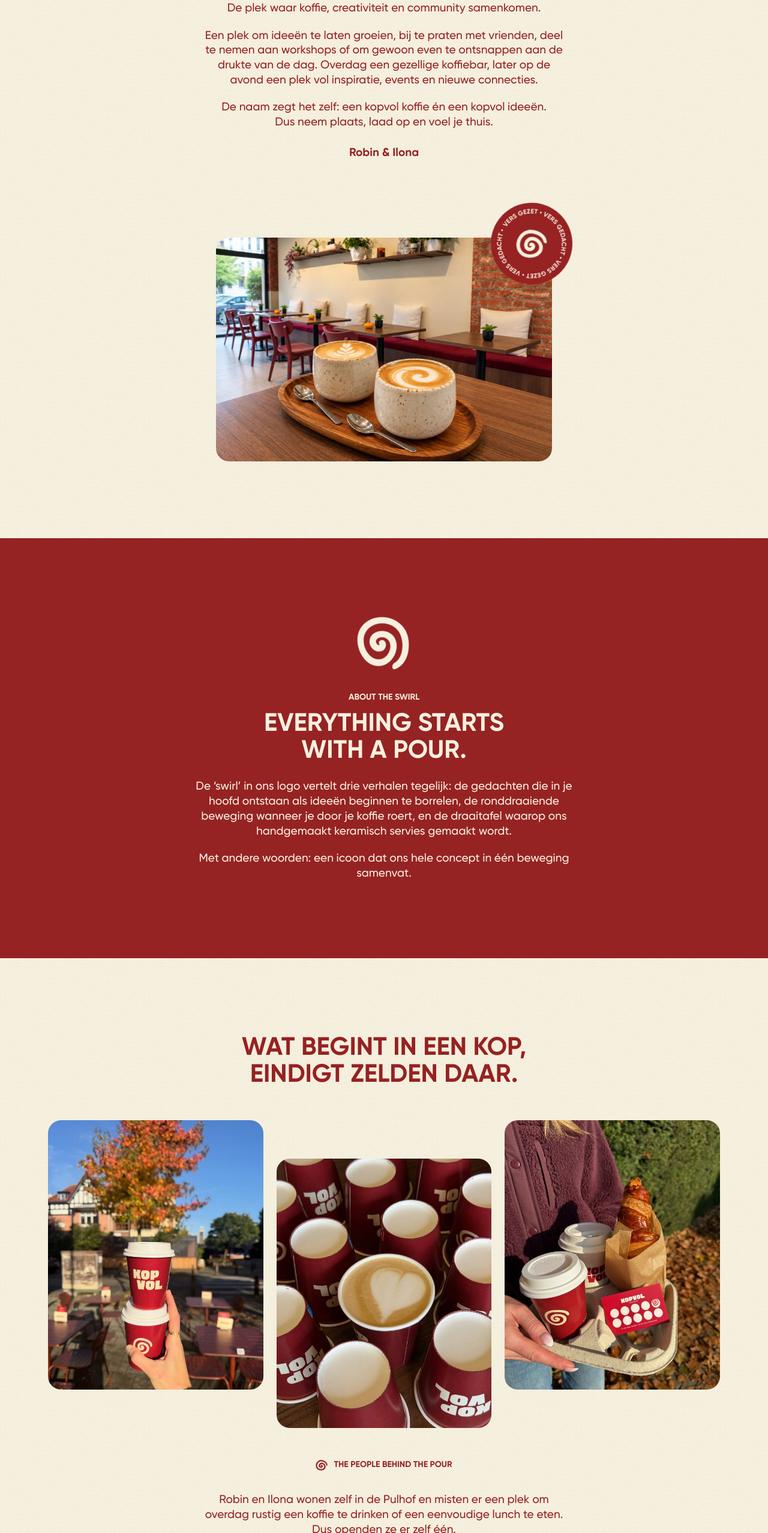
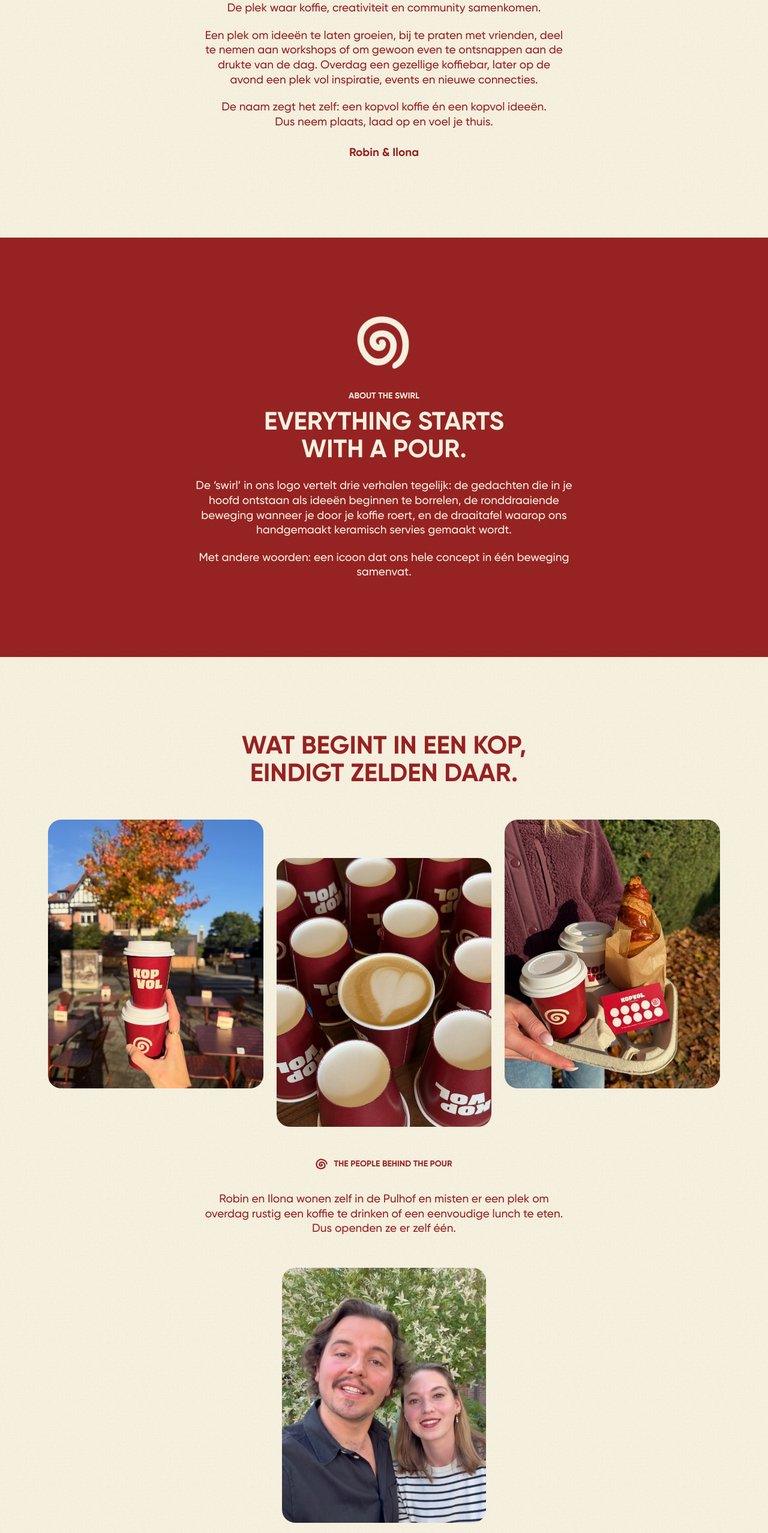
Before and after one commit to arnoldverhoeven/kopvol, a plain HTML site: page v4/index.html in a window 1280 px wide. Shown: the part 245-2800 px from the top of the page at 60% size. Drawn offline with Linux system fonts and the light colour scheme.

Commit message:
v4: remove the lattes photo with sticker, close the home page with Robin & Ilona and their photo
Co-Authored-By: Claude Sonnet 5.5 <noreply@anthropic.com>
Claude-Session: https://claude.ai/code/session_01HwUrNbGi4zSygEXY6pGA3F

```diff
--- a/v4/index.html
+++ b/v4/index.html
@@ -68,17 +68,12 @@ h2,.txt h1{font-size:clamp(26px,3.6vw,42px)}
 .pic:hover img{transform:scale(1.045)}
 
 /* ---- verhaal ---- */
-.open,.trio{position:relative;max-width:calc(1120px + 2*var(--pad));margin:0 auto;padding:0 var(--pad)}
+.duo,.trio{position:relative;max-width:calc(1120px + 2*var(--pad));margin:0 auto;padding:0 var(--pad)}
 .trio{display:grid;grid-template-columns:repeat(3,minmax(0,1fr));gap:22px;align-items:start}
-.open{max-width:calc(560px + 2*var(--pad))}
-.open .pic{aspect-ratio:3/2}
+.duo{max-width:calc(340px + 2*var(--pad))}
+.duo .pic{aspect-ratio:4/5}
 .trio .pic{aspect-ratio:4/5}
 .trio .pic:nth-of-type(2){margin-top:64px}
-.sticker{position:absolute;z-index:2;top:-58px;right:calc(var(--pad) - 34px);width:136px;height:136px;color:var(--berry);transform:rotate(-8deg);pointer-events:none}
-.sticker svg{display:block;width:100%;height:100%;overflow:visible}
-.sticker text{font:700 15.5px var(--f);fill:var(--ivory)}
-.sticker use{fill:var(--ivory)}
-.ring{transform-origin:100px 100px;animation:spin 44s linear infinite}
 .by{font-weight:700;margin-top:1.4em!important}
 .band{background:var(--berry) var(--grain);color:var(--ivory);padding:clamp(72px,10vw,128px) var(--pad)}
 .band .in{max-width:640px;margin:0 auto}
@@ -294,12 +289,11 @@ table.t small{font-size:13px}
  .nav{display:none}
  .brand{grid-column:2}
  .top .burger{display:grid;grid-column:3;justify-self:end}
- .open{max-width:calc(250px + 2*var(--pad))}
+ .duo{max-width:calc(280px + 2*var(--pad))}
  .trio{grid-template-columns:repeat(2,minmax(0,1fr));gap:14px}
  .trio .pic:first-of-type{grid-column:1/-1}
  .trio .pic:nth-of-type(2){margin-top:0}
  .trio .pic:nth-of-type(n+2){aspect-ratio:1/1}
- .sticker{width:92px;height:92px;top:-38px;right:calc(var(--pad) - 14px)}
  .card{grid-template-columns:minmax(0,1fr);max-width:400px;gap:0}
  .favs{text-align:left}
  .food .cols{grid-template-columns:1fr}
@@ -315,7 +309,7 @@ table.t small{font-size:13px}
  .adm-top b{font-size:14px}
 }
 @media (max-width:420px){.two{grid-template-columns:minmax(0,1fr)}.adm .two{grid-template-columns:minmax(0,1fr) minmax(0,1fr)}}
-@media (prefers-reduced-motion:reduce){.spin,.ring{animation:none}.page.on{animation:none}.js .rv{opacity:1;transform:none}*{transition:none!important}}
+@media (prefers-reduced-motion:reduce){.spin{animation:none}.page.on{animation:none}.js .rv{opacity:1;transform:none}*{transition:none!important}}
 </style>
 </head>
 <body>
@@ -353,11 +347,6 @@ table.t small{font-size:13px}
   <p class="by">Robin &amp; Ilona</p>
  </div>
  <div class="gap"></div>
- <div class="open">
-  <div class="sticker" aria-hidden="true"><svg viewBox="0 0 200 200"><circle cx="100" cy="100" r="100" fill="currentColor"/><g class="ring"><path id="ringp" d="M26,100a74,74 0 1,1 148,0a74,74 0 1,1 -148,0" fill="none"/><text><textPath href="#ringp" textLength="456">VERS GEZET • VERS GEDACHT • VERS GEZET • VERS GEDACHT •</textPath></text></g><use href="#sw" x="61" y="61" width="78" height="78"/></svg></div>
-  <figure class="pic"><img src="img/lattes.jpg" alt="Twee koffies in gespikkelde kommen op een houten plateau, één met de swirl in het melkschuim, in de koffiebar" width="1440" height="960" loading="lazy"></figure>
- </div>
- <div class="gap"></div>
  <div class="band"><div class="in rv">
   <svg class="sw big spin"><use href="#sw"/></svg>
   <p class="kick">About the swirl</p>
@@ -378,8 +367,8 @@ table.t small{font-size:13px}
   <p class="kick"><svg class="sw"><use href="#sw"/></svg>The people behind the pour</p>
   <p>Robin en Ilona wonen zelf in de Pulhof en misten er een plek om overdag rustig een koffie te drinken of een eenvoudige lunch te eten. Dus openden ze er zelf één.</p>
  </div>
- <div class="gap"></div>
- <div class="txt rv"><h2>Een kopvol<br>voor een volle kop.</h2></div>
+ <div class="gap s"></div>
+ <div class="duo"><figure class="pic rv"><img src="img/robinilona.jpg" alt="Robin en Ilona, de eigenaars van KOPVOL, lachend voor een struik" width="626" height="807" loading="lazy" style="object-position:50% 30%"></figure></div>
 </section>
 
 <!-- ================= MENU ================= -->
```
Also changed, not shown: v4/img/lattes.jpg (deleted), v4/img/robinilona.jpg (added).
